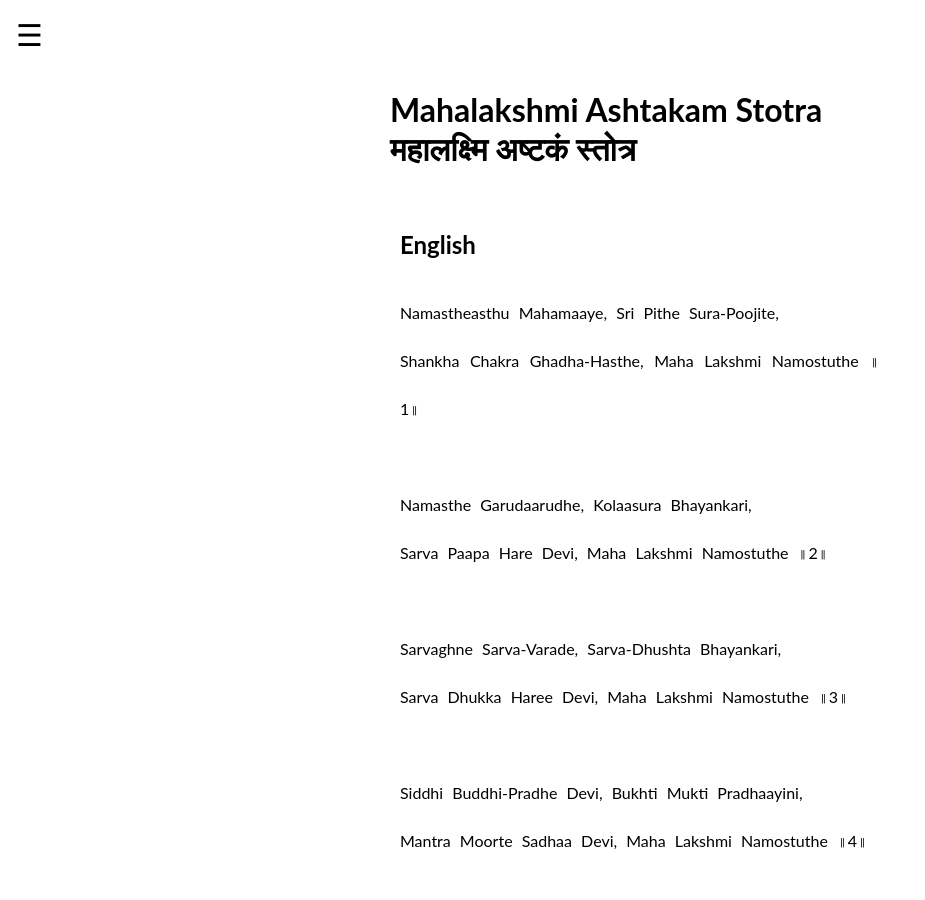
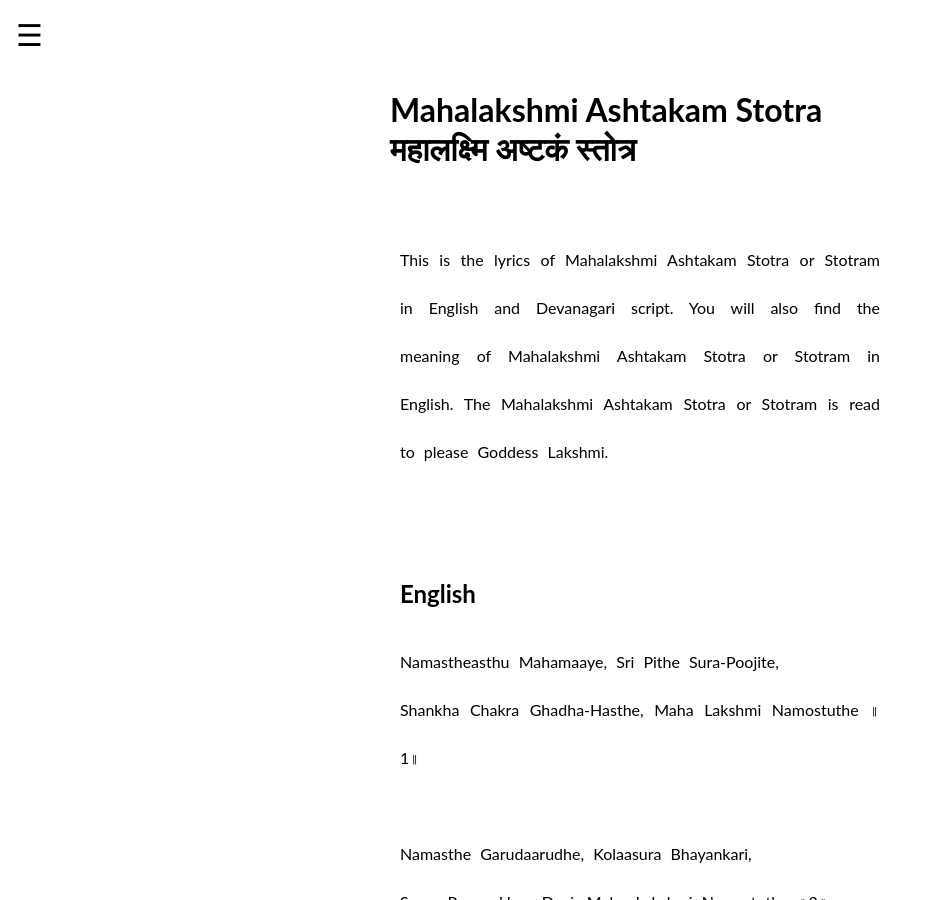
Before and after one commit to abhishekdjoshi/abhishekdjoshi.kclstr.io, a Jekyll site: the page pages/lakshmi/mahalakshmi_ashtakam.html, which Jekyll copies as it is, in a window 1280 px wide and 900 px high. Shown: the whole window, without its empty margins (0-925 px from the left). Built offline with Jekyll 4.4.1, drawn with Linux system fonts in a browser that asks for light colours; a script that is not in the unit is left out.

Commit message:
Update mahalakshmi_ashtakam.html

```diff
--- a/pages/lakshmi/mahalakshmi_ashtakam.html
+++ b/pages/lakshmi/mahalakshmi_ashtakam.html
@@ -6,7 +6,7 @@
     <meta http-equiv="Content-Type" content="text/html; charset=UTF-8" />
     <meta
       name="description"
-      content="Learn the Mahalakshmi Ashtakam Stotra. Read it in English and Hindi or Sanskrit."
+      content="Learn Mahalakshmi Ashtakam Stotra Stotra or Stotram. Read the lyrics in English and Hindi or Sanskrit, and get its meaning in English."
     />
     <meta
       name="keywords"
@@ -132,7 +132,7 @@
       });
     </script>
   </head>
-  <body>
+  <body onselectstart="return false;">
     <!--Added below on 18th Feb 2020 at 8:15 PM-->
     <div id="mySidenav" class="sidenav">
       <a href="javascript:void(0)" class="closebtn" onclick="closeNav()"
@@ -165,6 +165,14 @@
         महालक्ष्मि अष्टकं स्तोत्र
       </h1>
       <br />
+
+      <p>
+        This is the lyrics of Mahalakshmi Ashtakam Stotra or Stotram in English
+        and Devanagari script. You will also find the meaning of Mahalakshmi
+        Ashtakam Stotra or Stotram in English. The Mahalakshmi Ashtakam Stotra
+        or Stotram is read to please Goddess Lakshmi.
+      </p>
+      <br /><br /><br />
 
       <h2>English</h2>
       <p>
```
